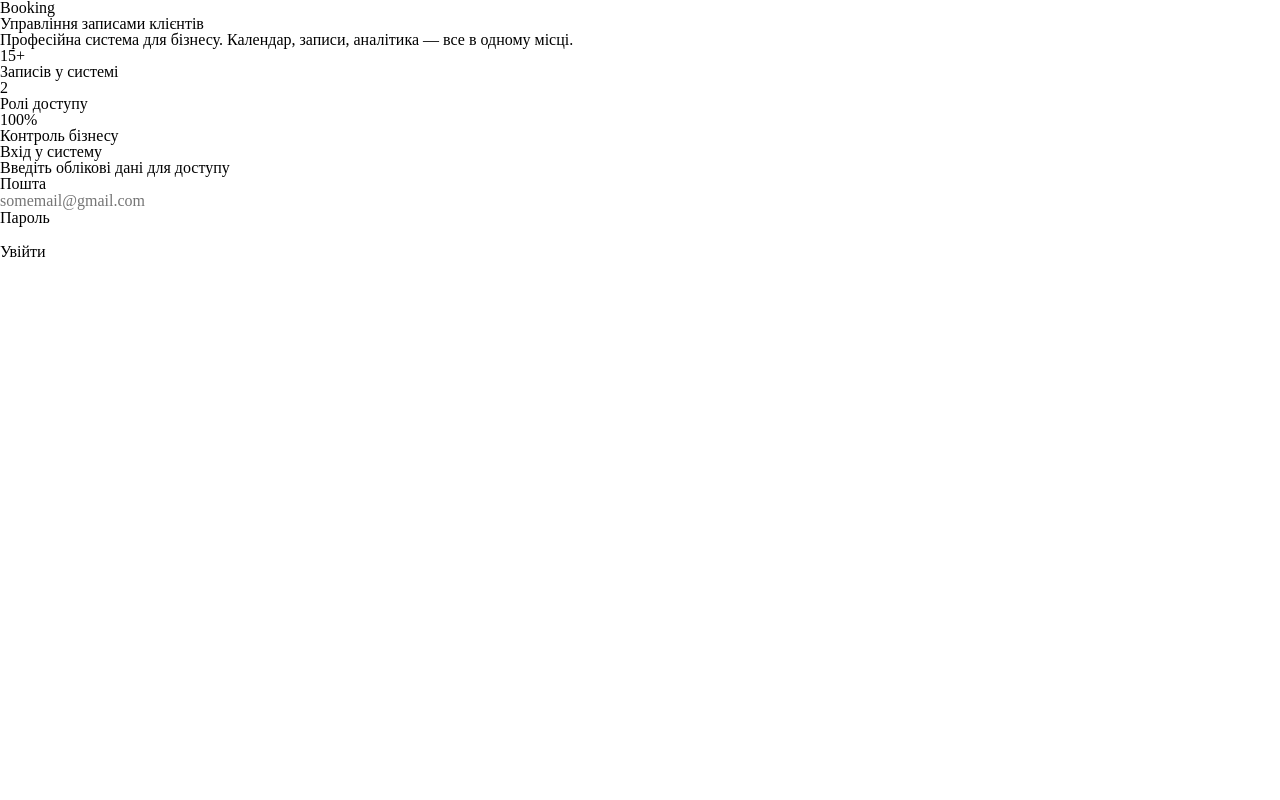
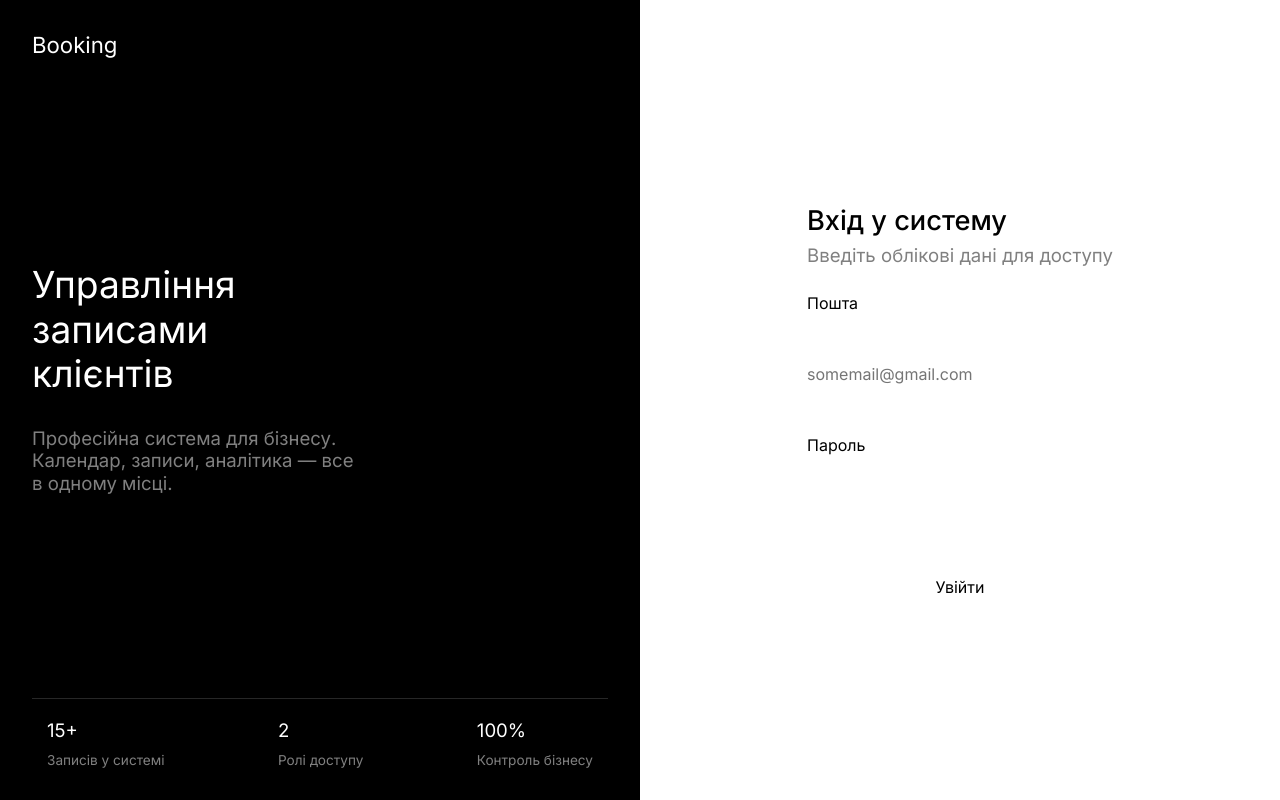
Before and after one commit to AntonPolyanichkin/booking_project, a React (Vite) app: page /login in a window 1280 px wide. Built offline with nearby package versions, Linux system fonts and the light colour scheme; no server answers.

Commit message:
Style for login component

```diff
--- a/src/app/globalStyles/_mixins.scss
+++ b/src/app/globalStyles/_mixins.scss
@@ -5,7 +5,7 @@ $minWidth: 320;
 // Ширина полотна (макету)
 $maxWidth: 1920;
 // Ширина обмежуючого контейнера (0 = немає обмеження)
-$maxWidthContainer: 1272;
+$maxWidthContainer: 1620;
 // Загальний відступ у контейнера
 // (30 = по 15px ліворуч і праворуч, 0 = немає відступу)
 $containerPadding: 30;
--- a/src/app/globalStyles/globalStyles.scss
+++ b/src/app/globalStyles/globalStyles.scss
@@ -2,6 +2,7 @@
 @use "_var.scss";
 body {
 	background-color: #fff;
+	font-family: "Inter", sans-serif;
 	&.scroll-lock {
 		overflow: hidden;
 		touch-action: none;
--- a/src/assets/style/globalStyles.css
+++ b/src/assets/style/globalStyles.css
@@ -78,6 +78,7 @@ textarea {
 
 body {
   background-color: #fff;
+  font-family: "Inter", sans-serif;
 }
 body.scroll-lock {
   overflow: hidden;
--- a/src/assets/style/loginStyles.module.css
+++ b/src/assets/style/loginStyles.module.css
@@ -0,0 +1,59 @@
+.login__container {
+  display: -webkit-box;
+  display: -ms-flexbox;
+  display: flex;
+  -webkit-box-orient: vertical;
+  -webkit-box-direction: normal;
+      -ms-flex-direction: column;
+          flex-direction: column;
+  height: 100vh;
+  width: 100%;
+  margin: 0;
+  padding: 0;
+}
+.login__content {
+  display: -webkit-box;
+  display: -ms-flexbox;
+  display: flex;
+  width: 100%;
+  -webkit-box-flex: 1;
+      -ms-flex-positive: 1;
+          flex-grow: 1;
+}
+.login__about {
+  -webkit-box-flex: 1;
+      -ms-flex: 1;
+          flex: 1;
+  display: -webkit-box;
+  display: -ms-flexbox;
+  display: flex;
+  -webkit-box-orient: vertical;
+  -webkit-box-direction: normal;
+      -ms-flex-direction: column;
+          flex-direction: column;
+  -webkit-box-pack: justify;
+      -ms-flex-pack: justify;
+          justify-content: space-between;
+  padding: 2rem;
+  color: #fff;
+  background-color: #000;
+}
+.login__form-container {
+  -webkit-box-flex: 1;
+      -ms-flex: 1;
+          flex: 1;
+  padding: 2rem;
+}
+
+.about-info__title {
+  font-size: 1.5625rem;
+  line-height: 1.2;
+}
+.about-info__main-text {
+  font-size: 2.5rem;
+  line-height: 1.2;
+  margin-bottom: 1.875rem;
+}
+.about-info__text {
+  color: #ffffff;
+}
--- a/src/assets/style/mainLayoutStyles.module.css
+++ b/src/assets/style/mainLayoutStyles.module.css
@@ -1,5 +1,4 @@
 .wrapper {
-  font-family: "Inter", sans-serif;
   overflow: clip;
   min-height: 100vh;
   display: -webkit-box;
--- a/src/pages/loginPage/Login.jsx
+++ b/src/pages/loginPage/Login.jsx
@@ -13,15 +13,21 @@ function Login() {
   } = useForm({ resolver: yupResolver(formValidation) });
   return (
     <section className={style.login}>
-      <div className={style.login__container}>
+      <div className={style["login__container"]}>
         <div className={style.login__content}>
           <div className={`${style.login__about} ${style["about-info"]}`}>
             <h1 className={style["about-info__title"]}>Booking</h1>
             <div className={style["about-info__text-container"]}>
-              <h2 className={style["about-info__main-text"]}>Управління записами клієнтів</h2>
-              <p className={style["about-info__text"]}>Професійна система для бізнесу. Календар, записи, аналітика — все в одному місці. </p>
+              <h2 className={style["about-info__main-text"]}>
+                Управління <br />
+                записами <br /> клієнтів
+              </h2>
+              <p className={style["about-info__text"]}>
+                Професійна система для бізнесу. <br />
+                Календар, записи, аналітика — все <br />в одному місці.{" "}
+              </p>
             </div>
-            <div className={`${style.login__about} ${style["about-benefits"]}`}>
+            <div className={style["about-benefits"]}>
               <div className={style["about-benefits__line"]}></div>
               <div className={style["about-benefits__container"]}>
                 <ul className={`${style["about-benefits__list"]} ${style.list}`}>
@@ -42,6 +48,7 @@ function Login() {
             </div>
           </div>
           <div className={`${style["login__form-container"]} ${style["container-form"]}`}>
+            <div className={style["container-form-inside"]}>
               <div className={style["container-form__title-wrapper"]}>
                 <h2 className={style["container-form__title"]}>Вхід у систему</h2>
                 <p className={style["container-form__text"]}>Введіть облікові дані для доступу</p>
@@ -64,6 +71,7 @@ function Login() {
             </div>
           </div>
         </div>
+      </div>
     </section>
   );
 }
--- a/src/pages/loginPage/styles/loginStyles.module.scss
+++ b/src/pages/loginPage/styles/loginStyles.module.scss
@@ -0,0 +1,104 @@
+@use "@/app/globalStyles/_var.scss" as *;
+@use "@/app/globalStyles/_mixins.scss" as *;
+.login {
+	&__container {
+		display: flex;
+		flex-direction: column;
+		height: 100vh;
+		width: 100%;
+		margin: 0;
+		padding: 0;
+	}
+	&__content {
+		display: flex;
+		width: 100%;
+		flex-grow: 1;
+	}
+	&__about {
+		flex: 1;
+		display: flex;
+		flex-direction: column;
+		justify-content: space-between;
+		padding: 2rem;
+
+		color: #fff;
+		background-color: #000;
+	}
+	&__form-container {
+		flex: 1;
+		display: flex;
+		align-items: center;
+		padding: 2rem;
+	}
+}
+.container-form-inside {
+	// width: 100%;
+	max-width: 25rem;
+	margin: 0 auto;
+}
+.about-info {
+	&__title {
+		@include adaptiveValue("font-size", 25, 15);
+		line-height: 1.2;
+	}
+	&__main-text {
+		@include adaptiveValue("font-size", 40, 30);
+		line-height: 1.2;
+		margin-bottom: 1.875rem;
+	}
+	&__text {
+		color: $menuTextColorGray;
+		@include adaptiveValue("font-size", 20, 15);
+		line-height: 1.2;
+	}
+}
+.about-benefits {
+	&__line {
+		height: 0.0625rem;
+		width: 100%;
+		background-color: $menuTextColorGray;
+		opacity: 0.3;
+		margin-bottom: 1.25rem;
+	}
+	&__container {
+		width: 100%;
+	}
+}
+.list {
+	display: flex;
+	justify-content: space-between;
+	flex-wrap: nowrap;
+	gap: 0.625rem;
+	&__item-statistics {
+		@include adaptiveValue("font-size", 20, 15);
+		line-height: 1.2;
+		margin-bottom: 0.625rem;
+	}
+	&__item-text {
+		@include adaptiveValue("font-size", 15, 10);
+		color: $menuTextColorGray;
+		line-height: 1.2;
+	}
+}
+
+.container-form {
+	&__title-wrapper{
+margin-bottom: 1.875rem;
+	}
+	&__title {
+		@include adaptiveValue("font-size", 30, 20);
+		line-height: 1.2;
+		font-weight: 500;
+		@include adaptiveValue("margin-bottom", 10, 5);
+	}
+	&__text {
+		color: $menuTextColorGray;
+		@include adaptiveValue("font-size", 20, 15);
+	}
+}
+.form{
+	height: 18.75rem;
+	display: flex;
+	flex-direction: column;
+	justify-content: space-between;
+}
--- a/src/widgets/mainLayout/styles/mainLayoutStyles.module.scss
+++ b/src/widgets/mainLayout/styles/mainLayoutStyles.module.scss
@@ -1,5 +1,4 @@
 .wrapper {
-	font-family: "Inter", sans-serif;
 	overflow: clip;
 	min-height: 100vh;
 	display: flex;
```
Also changed, not shown: src/assets/style/notesListStyles.module.css (added), 1 other file (tests, documents, lock files or other folders). Lines whose indentation alone changed are shown as unchanged.
